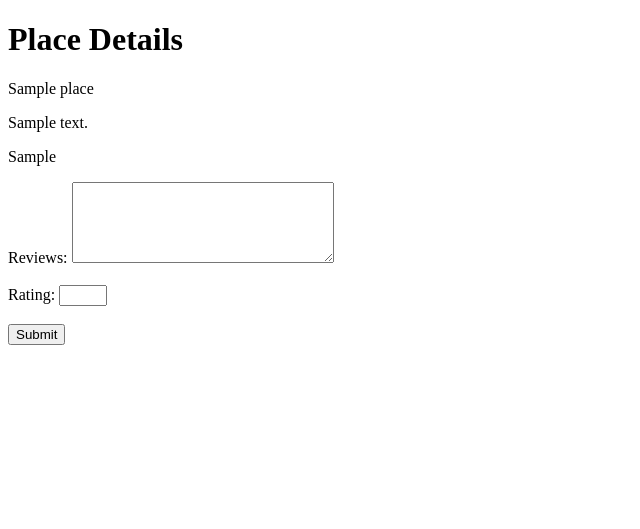
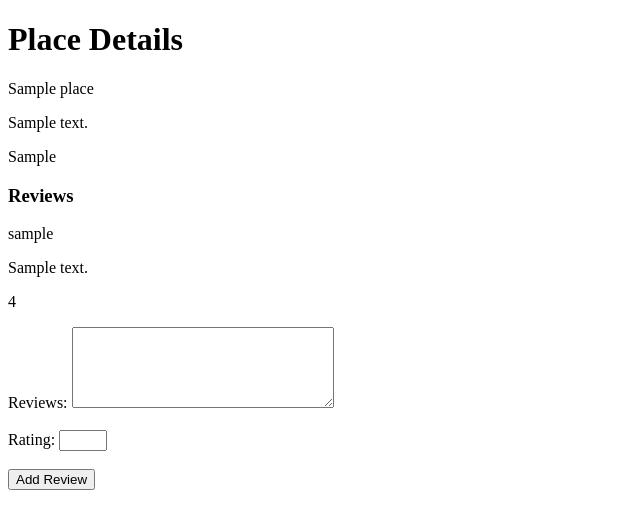
Before and after one commit to B-Selin/WoofAndWander, a Django app: page /places/1 in a window 1280 px wide. Shown: the part 62-591 px from the top of the page, without its empty margins (0-640 px from the left). Run offline with Django 4.2, Linux system fonts and the light colour scheme; tables that the repository leaves empty hold one stand-in row (values such as "Sample post"); some libraries are stand-ins or nearby versions.

Commit message:
added create review function

```diff
--- a/main_app/models.py
+++ b/main_app/models.py
@@ -41,7 +41,7 @@ class Pet(models.Model):
         return f'{self.name} ({self.id})'
 
 class Review(models.Model):
-    review = models.TextField(max_length=150)
+    comment = models.TextField(max_length=150)
     rating = models.IntegerField(default=5)
     place = models.ForeignKey(Place, on_delete=models.CASCADE)
     profile = models.ForeignKey(Profile, on_delete=models.CASCADE)
--- a/main_app/templates/places/details.html
+++ b/main_app/templates/places/details.html
@@ -6,12 +6,21 @@
 <p>{{place.address}}</p>
 <p>{{place.category}}</p>
 
+<h3>Reviews</h3>
+{% for review in place.review_set.all  %}
+<div>
+    <p>{{review.profile.user.username}}</p>
+    <p>{{review.comment}}</p>
+    <p>{{review.rating}}</p>
+</div>
+{% endfor %}
 <form action="" method="POST">
+    {% csrf_token %}
     <label for="reviews">Reviews:</label>
     <textarea name="reviews" cols="30" rows="5"></textarea><br><br>
     <label for="rating">Rating:</label>
     <input type="number" min="1" max="5"><br><br>
-    <input type="submit" name="Add Review">
+    <button type="submit">Add Review</button>
 </form>
 
 {% endblock %}
--- a/main_app/urls.py
+++ b/main_app/urls.py
@@ -12,6 +12,7 @@ urlpatterns = [
     path('pets/create/<int:profile_id>/', views.PetCreate.as_view(), name='pet_create'),
     path('pets/<int:pk>/edit/', views.PetEditView.as_view(), name='pet_edit'),
     path('pets/<int:pk>/delete/', views.PetDeleteView.as_view(), name='pet_delete'),
+    path('places/<int:place_pk>/review/create/', views.ReviewCreate.as_view(), name='review_create'),
     path('search_city/', views.search_city, name='search_city'),
     path('add_place/', views.add_place, name='add_place'),
 ]
--- a/main_app/views.py
+++ b/main_app/views.py
@@ -6,7 +6,7 @@ from django.views.generic.edit import CreateView, UpdateView, DeleteView
 from django.contrib.auth.forms import UserCreationForm
 from django.contrib.auth.decorators import login_required
 from django.contrib.auth.mixins import LoginRequiredMixin
-from .models import Place, Pet, Profile
+from .models import Place, Pet, Profile, Review
 from .forms import PetForm
 from django.urls import reverse
 import os
@@ -135,3 +135,15 @@ def place_details(request, place_id):
      'place': place
   }
   return render(request, 'places/details.html', context)
+
+
+class ReviewCreate(CreateView):
+   model = Review
+   fields = ['comment', 'rating']
+
+   def form_valid(self, form):
+    form.instance.place = Place.objects.get(pk=self.kwargs['place_pk'])
+    return super().form_valid(form)
+
+   def get_success_url(self):
+      return reverse('place_details', kwargs={'place_id': self.object.place.id})
```
Also changed, not shown: main_app/migrations/0009_review.py (added).
